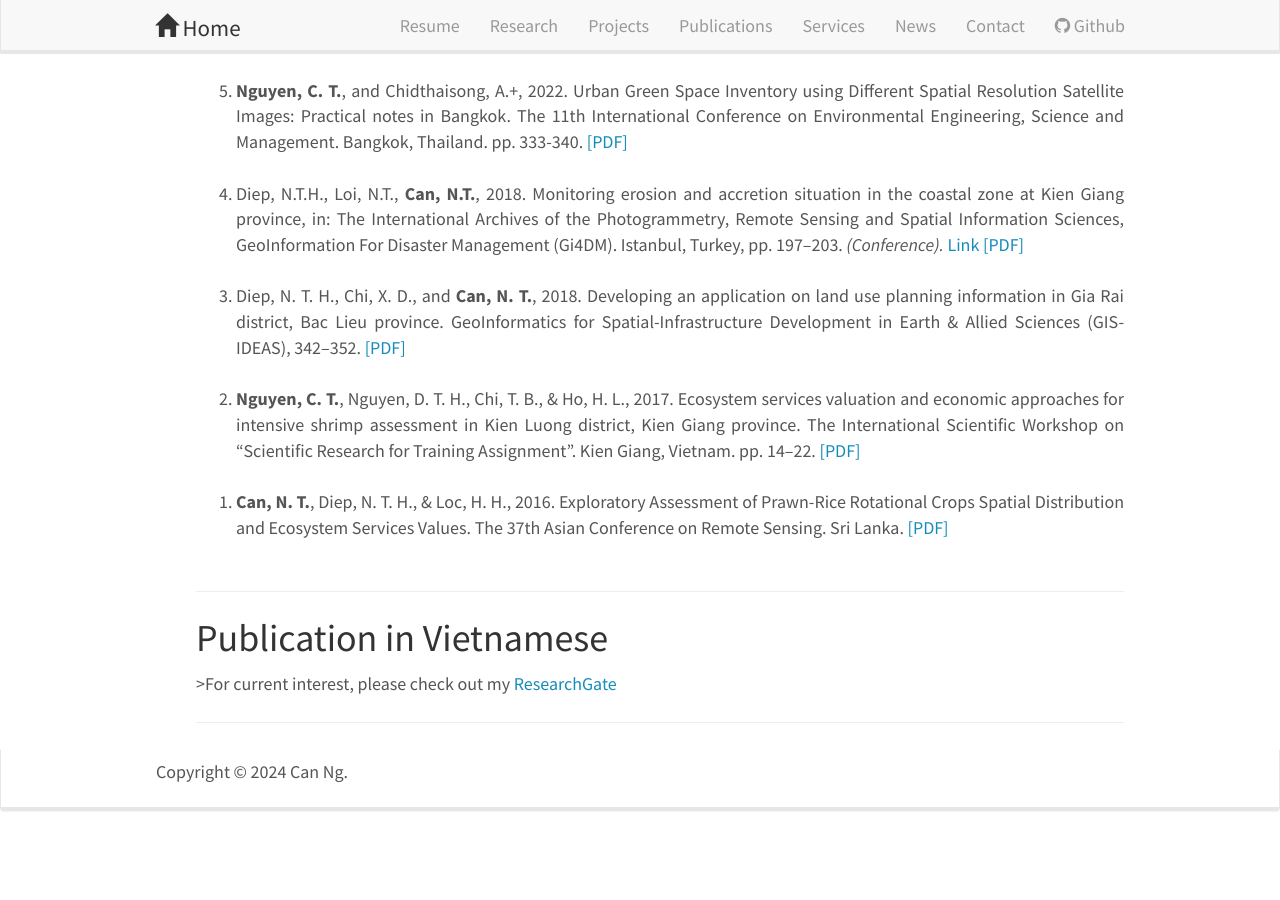
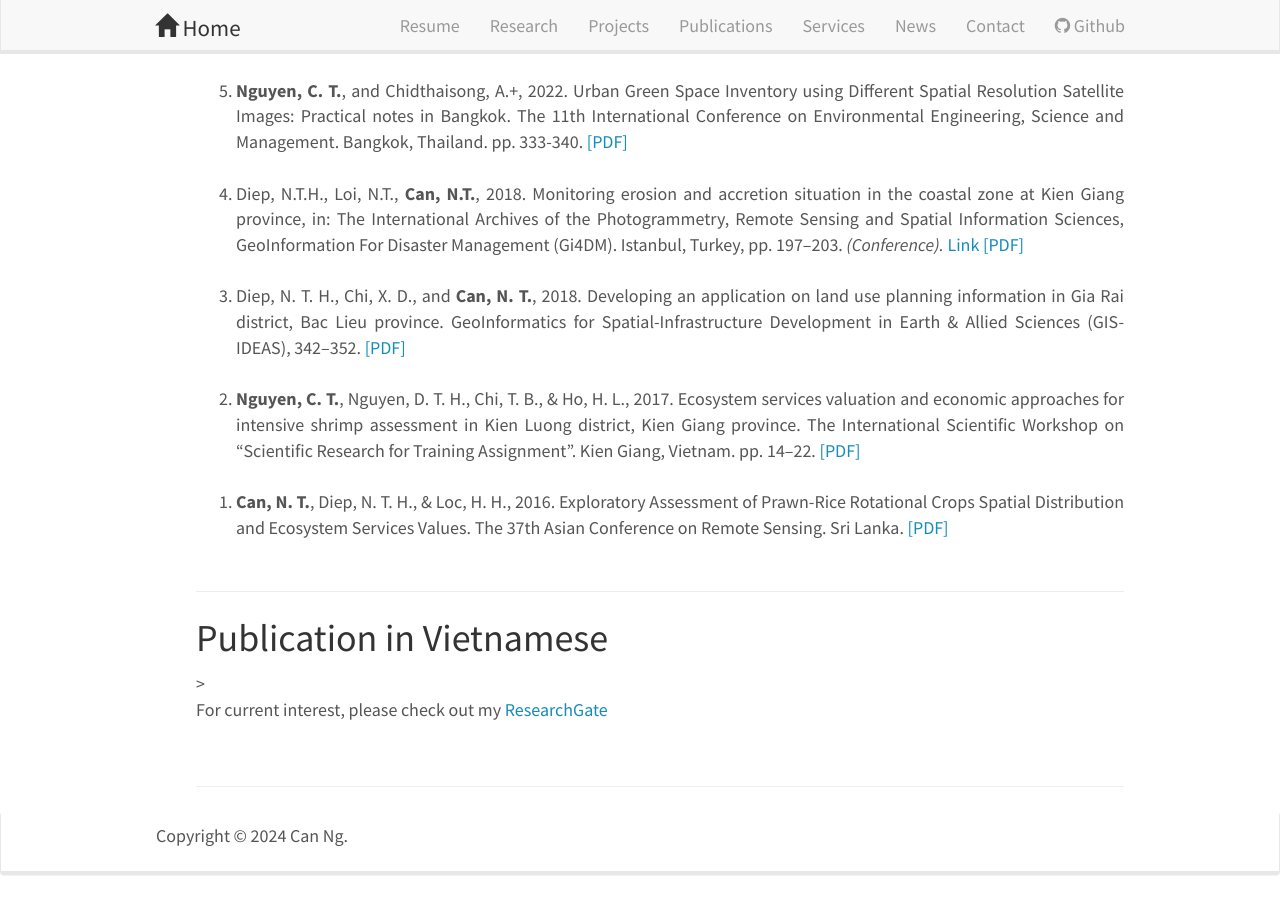
Before and after one commit to canng/cann, a Jekyll site: the page built from _pages/publications.md, in a window 1280 px wide and 900 px high, scrolled down 3997 px. Built offline with Jekyll 4.4.1, drawn with Linux system fonts in a browser that asks for light colours; nearby versions of some CDN libraries; some web fonts are replaced; before the commit the page ends 4833 px from its top, so only the background shows below that.

Commit message:
update pub

```diff
--- a/_pages/publications.md
+++ b/_pages/publications.md
@@ -147,7 +147,7 @@ For a complete list and updated publications, go to: <a href="https://scholar.go
 
 <h2>Publication in Vietnamese</h2>
 
->For current interest, please check out my <a href="https://www.researchgate.net/profile/Trong-Can-Nguyen"> ResearchGate</a>
+> <p>For current interest, please check out my <a href="https://www.researchgate.net/profile/Trong-Can-Nguyen"> ResearchGate</a> </p>
 
 <br>
 
```
